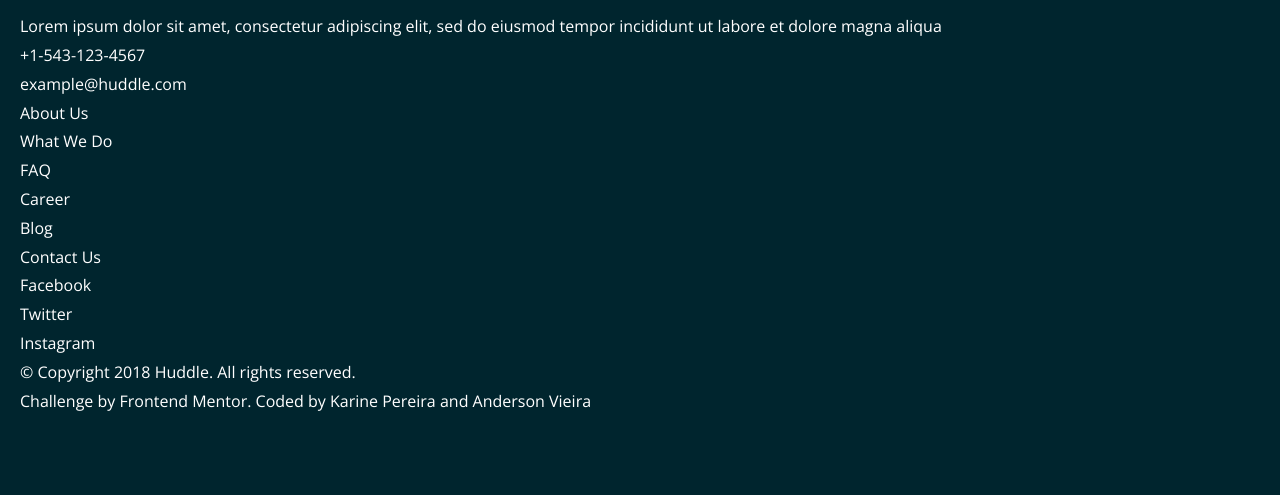
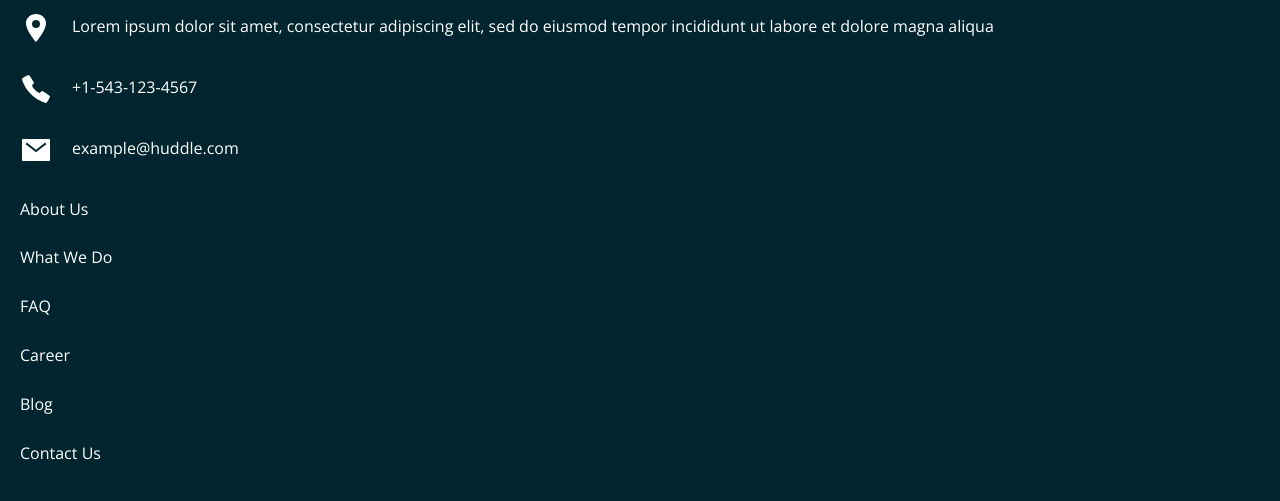
Before and after one commit to devkarine/huddle-landingpage-web-site, a plain HTML site: page index.html in a window 1280 px wide. Shown: the part 3822-4323 px from the top of the page. Drawn offline with nearby package versions, Linux system fonts and the light colour scheme.

Commit message:
feat: finish footer

```diff
--- a/index.html
+++ b/index.html
@@ -4,6 +4,8 @@
     <meta charset="UTF-8" />
     <meta http-equiv="X-UA-Compatible" content="IE=edge" />
     <meta name="viewport" content="width=device-width, initial-scale=1.0" />
+    <script type="module" src="https://unpkg.com/ionicons@5.5.2/dist/ionicons/ionicons.esm.js"></script>
+    <script nomodule src="https://unpkg.com/ionicons@5.5.2/dist/ionicons/ionicons.js"></script>
     <link rel="stylesheet" href="src/css/reset.css" />
     <link rel="stylesheet" href="src/css/variable.css" />
     <link rel="stylesheet" href="src/css/mobile.css" />
@@ -130,12 +132,21 @@
                 </a>
               </div>
               <div class="footer-content-localization">
+                <div class="location-icon">
+                  <ion-icon name="location-sharp"></ion-icon>
+                </div>
                 <p>Lorem ipsum dolor sit amet, consectetur adipiscing elit, sed do eiusmod tempor incididunt ut labore et dolore magna aliqua</p>
               </div>
               <div class="footer-content-phone">
+                <div class="phone-icon">
+                  <ion-icon name="call-sharp"></ion-icon>
+                </div>
                 <p>+1-543-123-4567</p>
               </div>
               <div class="footer-content-email">
+                <div class="mail-icon">
+                  <ion-icon name="mail-sharp"></ion-icon>
+                </div>
                 <p>example@huddle.com</p>
               </div>
               <div class="footer-content-menu">
@@ -148,17 +159,19 @@
                   <li class="footer-menu-item"><a href="#">Contact Us</a></li>
                 </ul>
                 <ul class="footer-social-links">
-                  <li class="footer-social-links-item"><a href="#">Facebook</a></li>
-                  <li class="footer-social-links-item"><a href="#">Twitter</a></li>
-                  <li class="footer-social-links-item"><a href="#">Instagram</a></li>
+                  <li class="footer-social-links-item"><a href="#"><ion-icon name="logo-facebook"></ion-icon></a></li>
+                  <li class="footer-social-links-item"><a href="#"><ion-icon name="logo-twitter"></ion-icon></a></li>
+                  <li class="footer-social-links-item"><a href="#"><ion-icon name="logo-instagram"></ion-icon></a></li>
                 </ul>
-                <p>&copy; Copyright 2018 Huddle. All rights reserved.</p>
+                <p class="copyright">&copy; Copyright 2018 Huddle. All rights reserved.</p>
               </div>
             </div>
+            <!--
             <p class="attribution">
               Challenge by <a href="https://www.frontendmentor.io?ref=challenge" target="_blank">Frontend Mentor</a>.
               Coded by <a href="#">Karine Pereira</a> and <a href="#">Anderson Vieira</a>
             </p>
+            -->
           </div>
         </footer>
       </main>
--- a/src/css/mobile.css
+++ b/src/css/mobile.css
@@ -201,3 +201,38 @@ footer .footer-content {
 .footer-content-header {
   margin-bottom: 2rem;
 }
+
+.footer-content-localization,
+.footer-content-phone,
+.footer-content-email
+ {
+  display: flex;
+  gap: 2rem;
+  margin-bottom: 2rem;
+}
+
+
+.footer-menu-list {
+  display: flex;
+  flex-direction: column;
+  gap: 2rem;
+  margin-bottom: 4rem;
+}
+
+.footer-social-links {
+  display: flex;
+  align-items: center;
+  gap: 2rem;
+  justify-content: center;
+  margin-bottom: 2rem;
+}
+
+.copyright {
+  text-align: center;
+  font-size: 1.4rem;
+}
+
+ion-icon {
+  font-size: 3.2rem;
+
+}
```
